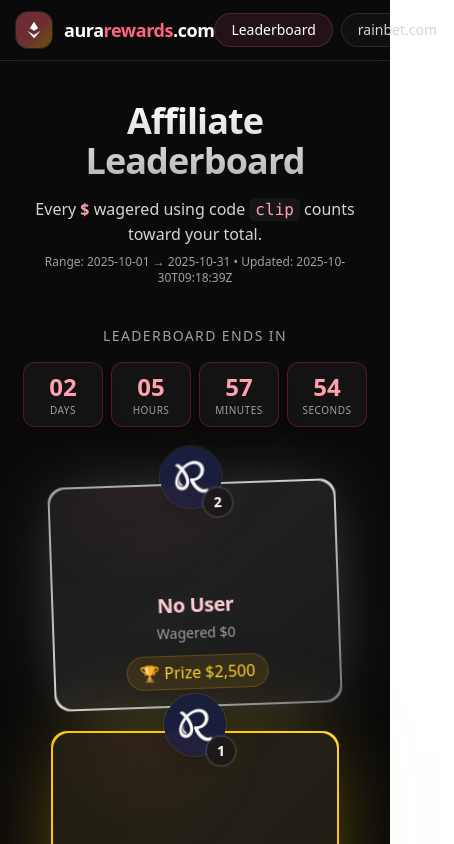
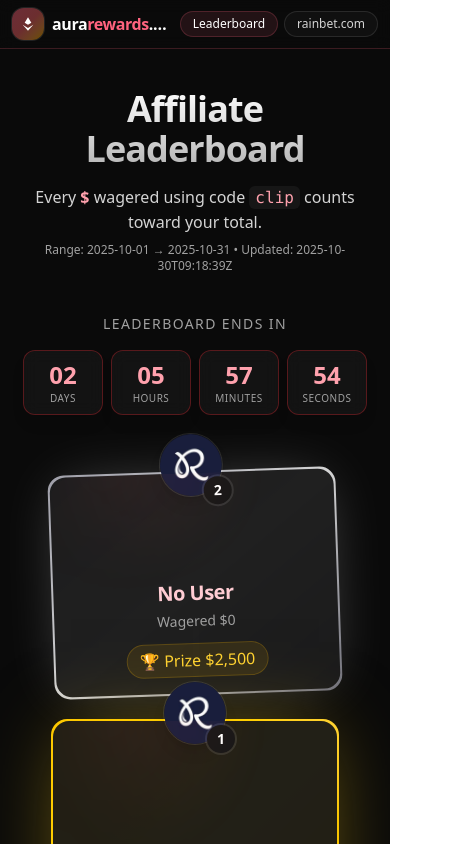
Before and after one commit to BossBabyGit/Aura, a React (Vite) app: page / in a window 390 px wide. Shown: the top 844 px of the page, 454 px wide, since content can reach past the window. Built offline with nearby package versions, Linux system fonts and the light colour scheme.

Commit message:
Refactor NavBar layout and styling

```diff
--- a/src/App.tsx
+++ b/src/App.tsx
@@ -151,26 +151,26 @@
 function NavBar() {
   return (
     <header className="sticky top-0 z-50 w-full border-b border-rose-400/20 bg-[rgba(10,10,10,.7)] backdrop-blur supports-[backdrop-filter]:bg-neutral-950/60">
-      <div className="mx-auto flex max-w-7xl items-center justify-between px-4 py-3">
-        <div className="flex items-center gap-3">
-          <div className="grid h-9 w-9 place-items-center rounded-xl bg-gradient-to-br from-rose-400/40 via-red-400/40 to-amber-400/40 ring-1 ring-white/10">
-            <svg viewBox="0 0 24 24" className="h-5 w-5 text-white">
+      <div className="mx-auto flex max-w-7xl items-center justify-between gap-2 px-3 py-2 sm:gap-4 sm:px-4 sm:py-3 min-w-0">
+        <div className="flex items-center gap-2 sm:gap-3 min-w-0">
+          <div className="grid h-8 w-8 sm:h-9 sm:w-9 place-items-center rounded-xl bg-gradient-to-br from-rose-400/40 via-red-400/40 to-amber-400/40 ring-1 ring-white/10 shrink-0">
+            <svg viewBox="0 0 24 24" className="h-4 w-4 sm:h-5 sm:w-5 text-white">
               <path fill="currentColor" d="M7 10l5-8l5 8l-5 3zM4 13l8 5l8-5l-8 9z" />
             </svg>
           </div>
-          <span className="text-lg font-bold tracking-tight text-white">
+          <span className="truncate whitespace-nowrap text-base sm:text-lg font-bold tracking-tight text-white">
             aura<strong className="text-rose-400">rewards</strong>.com
           </span>
         </div>
-        <nav className="flex items-center gap-2">
+        <nav className="flex items-center gap-1.5 sm:gap-2 shrink-0">
           <a
-            className="rounded-full border border-rose-400/20 bg-rose-400/10 px-4 py-1.5 text-sm text-white transition hover:border-rose-400/40 hover:bg-rose-400/20"
+            className="rounded-full border border-rose-400/20 bg-rose-400/10 px-3 py-1 text-xs sm:px-4 sm:py-1.5 sm:text-sm text-white transition hover:border-rose-400/40 hover:bg-rose-400/20 whitespace-nowrap"
             href="#leaderboard"
           >
             Leaderboard
           </a>
           <a
-            className="rounded-full border border-white/10 bg-white/[.03] px-4 py-1.5 text-sm text-neutral-300 transition hover:border-white/30 hover:bg-white/[.06]"
+            className="rounded-full border border-white/10 bg-white/[.03] px-3 py-1 text-xs sm:px-4 sm:py-1.5 sm:text-sm text-neutral-300 transition hover:border-white/30 hover:bg-white/[.06] whitespace-nowrap shrink-0"
             href="https://rainbet.com/?r=clip"
             target="_blank"
             rel="noreferrer"
@@ -182,6 +182,7 @@
     </header>
   );
 }
+
 
 function Podium({ place, entry }: { place: Place; entry: Entry }) {
   const colors: Record<Place, string> = {
```
